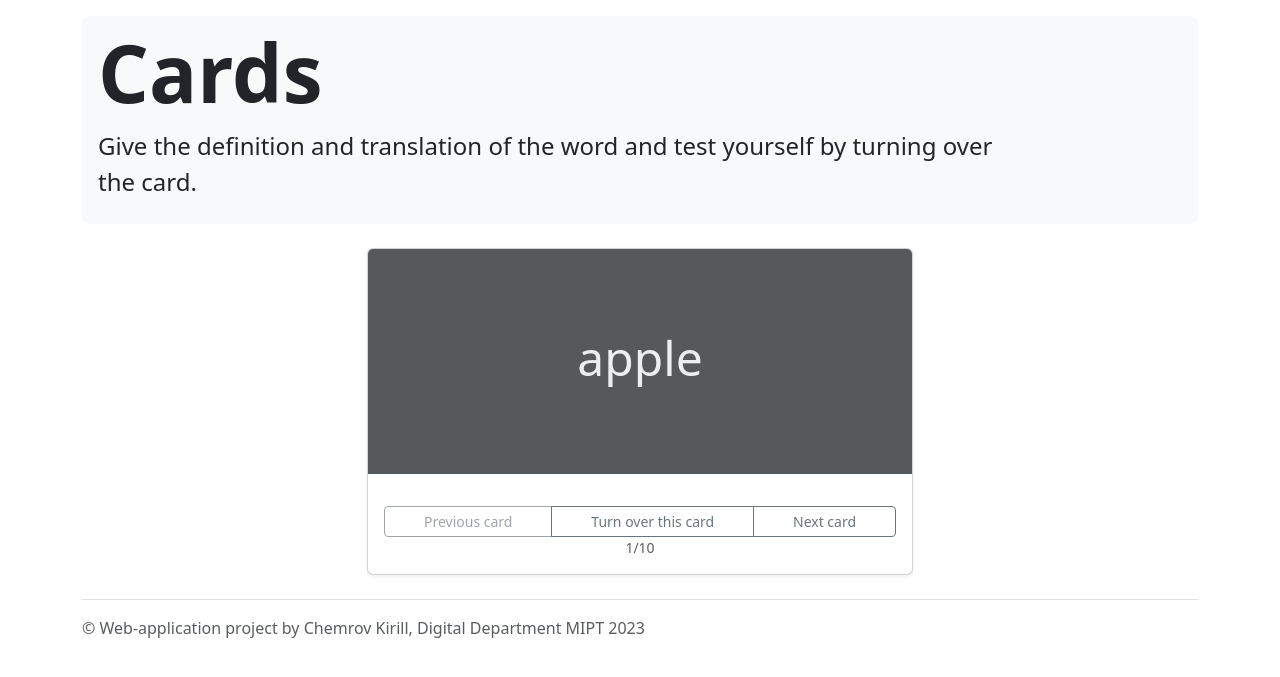
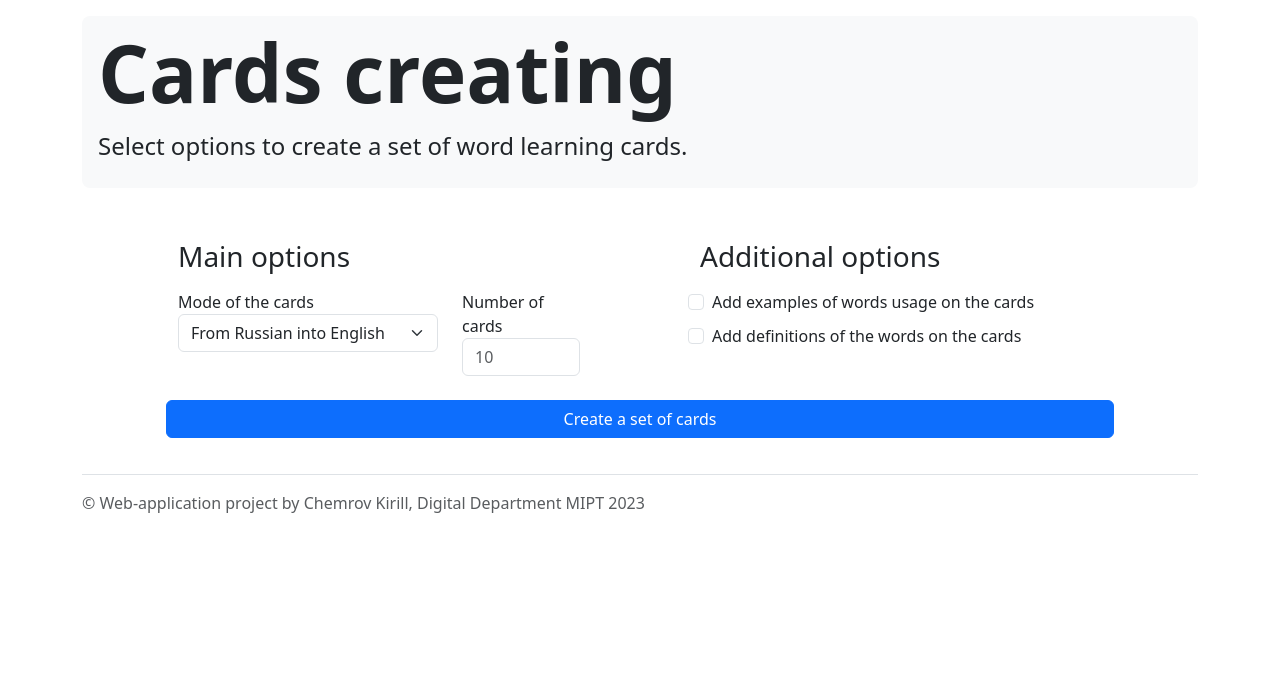
Before and after one commit to ChemrovKirill/web_lang_learn, a Django app: page /cards in a window 1280 px wide. Shown: the part 65-742 px from the top of the page. Run offline with Django 4.2, Linux system fonts and the light colour scheme; data comes from the database, SQL or seed files in the repository; some libraries are stand-ins or nearby versions.

Commit message:
Add card creating form page

```diff
--- a/templates/add_word.html
+++ b/templates/add_word.html
@@ -10,7 +10,7 @@ Here You can add a new word to the vocabulary.
 
 
 {% block content %}
-<div class="container-sm px-5 py-5" id="add_word">
+<div class="container-sm px-5 py-1" id="add_word">
     <form method="post">
         <div class="row px-5 py-2">
             <h3>Mandatory fields</h3>
--- a/templates/base_page.html
+++ b/templates/base_page.html
@@ -24,7 +24,7 @@
             </div>
         </div>
         {% block content %}{% endblock %}
-        <footer class="footer pt-3 mt-4 text-muted border-top">© Web-application project by Chemrov Kirill, Digital Department MIPT 2023</footer>
+        <footer class="footer pt-3 mt-4 pb-1 text-muted border-top">© Web-application project by Chemrov Kirill, Digital Department MIPT 2023</footer>
     </div>
 </main>
 </body>
--- /dev/null
+++ b/templates/create_cards.html
@@ -0,0 +1,55 @@
+{% extends "base_page.html" %}
+
+{% block page-title %}
+Сards сreating
+{% endblock %}
+
+{% block page-lead %}
+Select options to create a set of word learning cards.
+{% endblock %}
+
+
+{% block content %}
+<div class="container-sm px-5 py-1" id="add_word">
+    <form method="post">
+        <div class="row g-4 py-3 row-cols-1 row-cols-lg-2">
+            <div class="col-md-6">
+                <div class="row px-5 py-2">
+                    <h3>Main options</h3>
+                </div>
+                <div class="row px-5">
+                    <div class="col-md-8">
+                        <label for="word">Mode of the cards</label>
+                        <select class="form-select" id="mode" name="mode" value required>
+                            <option value="ru2en">From Russian into English</option>
+                            <option value="en2ru">From English into Russian</option>
+                        </select>
+                    </div>
+                    <div class="col-md-4">
+                        <label for="num_cards">Number of cards</label>
+                        <input type="number" class="form-control input-lg" name="num_cards" id="num_cards" placeholder="10" value required min="1" max="100">
+                    </div>
+                </div>
+            </div>
+            <div class="col-md-6">
+                <div class="row px-5 py-2">
+                    <h3>Additional options</h3>
+                </div>
+                <div class="row px-5">
+                    <div class="form-check">
+                        <input type="checkbox" name="is_example" class="form-check-input" id="is_example" value>
+                        <label class="form-check-label" for="is_example">Add examples of words usage on the cards</label>
+                    </div>
+                    <div class="form-check py-2">
+                        <input type="checkbox" name="is_definition" class="form-check-input" id="is_definition" value>
+                        <label class="form-check-label" for="is_definition">Add definitions of the words on the cards</label>
+                    </div>
+                </div>
+            </div>
+        </div>
+        <div class="row px-5 py-2">
+            <button type="submit" class="btn btn-primary" formaction="/cards">Create a set of cards</button>
+        </div>
+    </form>
+</div>
+{% endblock %}
--- a/templates/index.html
+++ b/templates/index.html
@@ -29,7 +29,7 @@ This is the main page of the language learning website.
             <div class="px-3">
                 <h3 class="fs-1">Cards</h3>
                 <p>Learn and test yourself with word cards.</p>
-                <a href="/cards" class="btn btn-primary">
+                <a href="/create_cards" class="btn btn-primary">
                     Let's go!
                 </a>
             </div>
--- a/web_lang_learn/urls.py
+++ b/web_lang_learn/urls.py
@@ -21,7 +21,8 @@ urlpatterns = [
     path('', views.index),
     path('vocabulary', views.vocabulary),
     path('add_word', views.add_word),
-    path('cards', views.create_cards),
+    path('create_cards', views.create_cards),
+    path('cards', views.cards),
     path('add_word_post', views.add_word_post),
     #path('admin/', admin.site.urls),
 ]
--- a/web_lang_learn/views.py
+++ b/web_lang_learn/views.py
@@ -42,18 +42,28 @@ def add_word_post(request):
     else:
         add_word(request)
 
-def create_cards(request):
-    #if request.method == "GET":
-    cache.clear()
-    num_cards = 10
-    current_card = request.GET.get("current_card")
-    if current_card is None:
+def cards(request):
+    if request.method == "POST":
+        cache.clear()
+        num_cards = int(request.POST.get("num_cards"))
+        # TODO vvv
+        mode = request.POST.get("mode")
+        is_example = request.POST.get("is_example")
+        is_definition = request.POST.get("is_definition")
+        print(mode, is_example, is_definition)
         items_for_cards = vocabulary_db.get_rnd_cards(num_cards)
         cards_db.set_cards(items_for_cards)
         current_card = 1
+    elif request.method == "GET":
+        cache.clear()
+        current_card = request.GET.get("current_card")
+        if current_card is None:
+            return create_cards(request)
+        num_cards = cards_db.get_number()
+    else:
+        return create_cards(request)
     current_card = (int(current_card) - 1) % num_cards + 1
     cur_item = cards_db.get(current_card)
-    num_cards = cards_db.get_number()
     prev_card = current_card - 1 if current_card > 1 else None
     next_card = current_card + 1 if current_card < num_cards  else None
     context = { "num_cards":num_cards,
@@ -66,3 +76,6 @@ def create_cards(request):
                 "back_subtext":cur_item.definition,
                 }
     return render(request, "cards.html", context)
+
+def create_cards(request):
+    return render(request, "create_cards.html")
```
